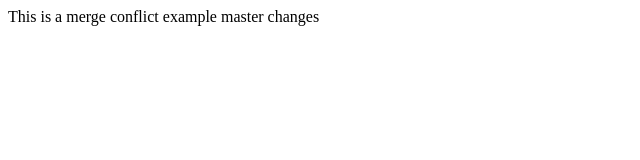
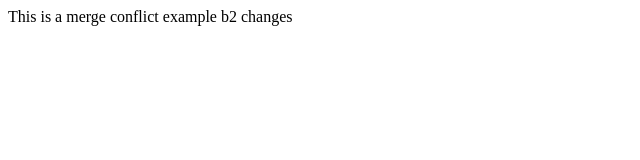
Before and after one commit to md-kasim-nrl/merge, a plain HTML site: page index.html in a window 1280 px wide. Shown: the full height of the page, 0-640 px from the left. Drawn offline with Linux system fonts and the light colour scheme.

Commit message:
b2 changes

```diff
--- a/index.html
+++ b/index.html
@@ -2,5 +2,5 @@
 <head>
 This is a merge conflict example
 <body>
-master changes
+b2 changes
 </html>
```
